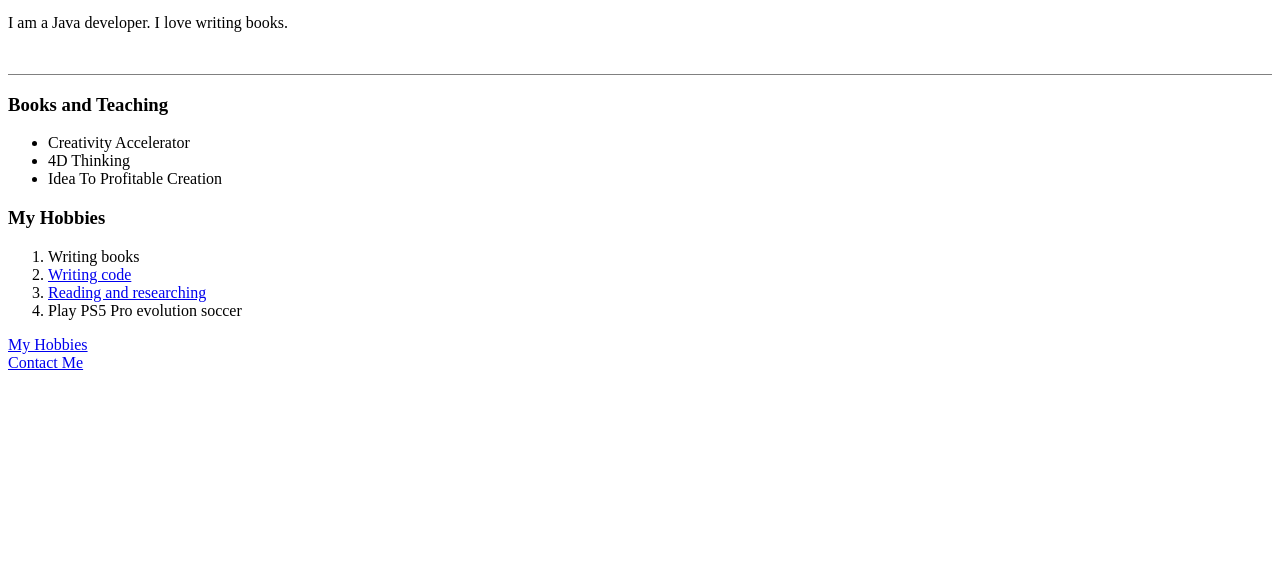
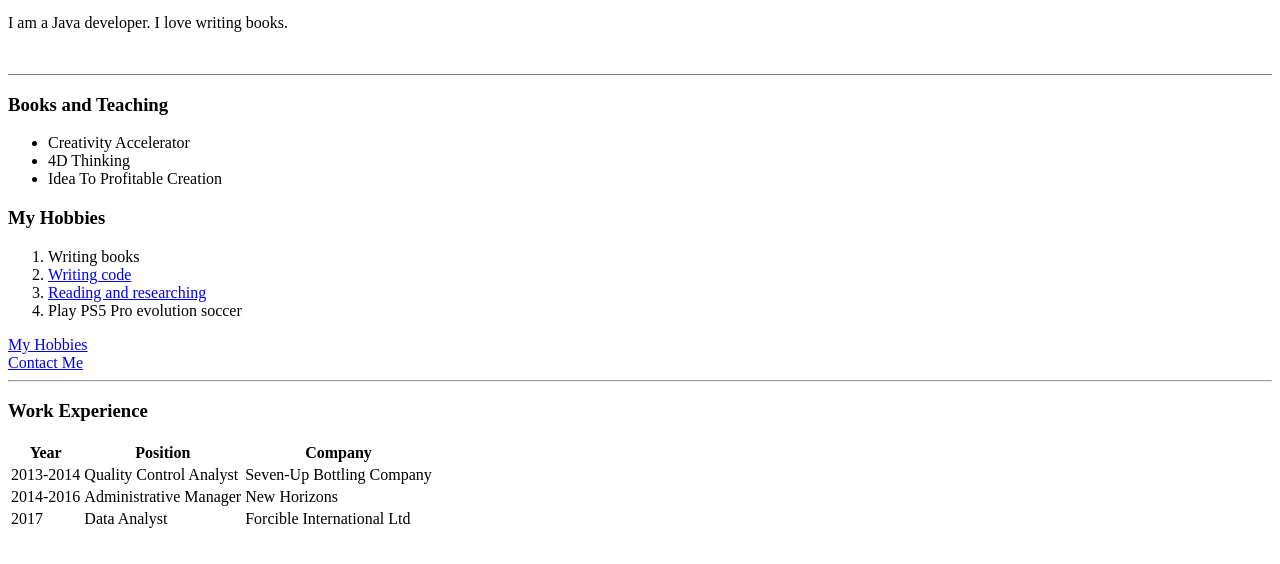
Before and after one commit to Iredafe/personalsite, a plain HTML site: page index.html in a window 1280 px wide. Shown: the part 234-798 px from the top of the page. Drawn offline with Linux system fonts and the light colour scheme.

Commit message:
set up html tables

```diff
--- a/index.html
+++ b/index.html
@@ -31,8 +31,47 @@
     <li>Play PS5 Pro evolution soccer</li>
   </ol>
 <a href="hobbies.html">My Hobbies</a><br>
-<a href="contact.html">Contact Me</a>
+<a href="contact.html">Contact Me</a><br>
+<hr>
+<h3>Work Experience</h3>
+<table>
+  <thead><tr>
 
+  <th>Year</th>
+  <th>Position</th>
+  <th>Company</th>
+
+</tr>
+
+  </thead>
+
+<tbody>
+<tr>
+  <td>2013-2014</td>
+  <td>  Quality Control Analyst</td>
+  <td>  Seven-Up Bottling Company</td>
+</tr>
+
+
+<tr>
+  <td>2014-2016</td>
+  <td>  Administrative Manager</td>
+  <td>  New Horizons</td>
+</tr>
+
+<tr>
+  <td>2017</td>
+  <td>  Data Analyst</td>
+  <td>  Forcible International Ltd</td>
+</tr>
+
+
+</tbody>
+<tfoot>
+
+</tfoot>
+
+</table>
 </body>
 
 
```
